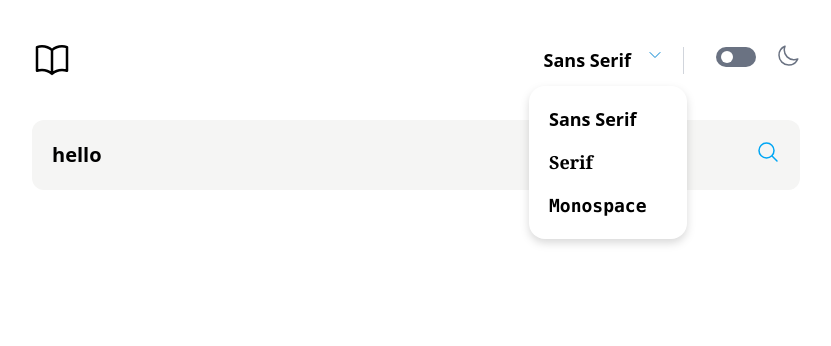
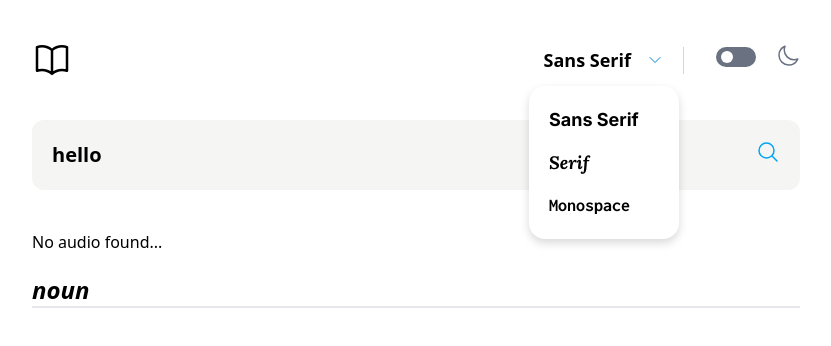
Before and after one commit to arnisha34/dictionary, a Next.js app: page / in a window 1280 px wide. Both pictures are taken after a click on the button "Sans Serif". Shown: the top 346 px of the page, without its empty margins (224-1055 px from the left). Built offline with nearby package versions, Linux system fonts and the light colour scheme; no server answers.

Commit message:
completed  audio and text section

```diff
--- a/package.json
+++ b/package.json
@@ -10,7 +10,7 @@
   },
   "dependencies": {
     "@heroicons/react": "^2.2.0",
-    "next": "15.2.1",
+    "next": "^15.2.3",
     "react": "^19.0.0",
     "react-dom": "^19.0.0"
   },
--- a/src/app/components/fonts.js
+++ b/src/app/components/fonts.js
@@ -11,7 +11,7 @@ export const Fonts = () => {
   const [isOpen, setisOpen] = useState(false)
   const [fontName, setFontName] = useState('Sans Serif')
 
-  const listItems = Object.entries(fontNames).map(([key,value]) => <li key={key} value={value} className={`${value} capitalize hover:text-sky-600`} onClick={() => {ctx.setCurrFont(value), setFontName(key), handleClick()}}>{key}</li>)
+  const listItems = Object.entries(fontNames).map(([key,value]) => <li key={key} value={value} className={`${value} capitalize hover:text-sky-600`} onClick={() => [ctx.setCurrFont(value), setFontName(key), handleClick()]}>{key}</li>)
 
   const handleClick = () => {
     setisOpen(!isOpen)
@@ -19,7 +19,7 @@ export const Fonts = () => {
 
   return(
     <div id="fontOptions" className="text-md font-bold pr-5 self-center relative min-w-[175px]">
-      <button type="button" id="current-font" className="flex justify-end cursor-pointer capitalize border-r-gray-300 border-r-1 w-full pr-5" onClick={handleClick}><span>{fontName}</span><ChevronDownIcon className="w-4 ml-4 text-sky-600"/></button>
+      <button type="button" id="current-font" className="flex justify-end items-center cursor-pointer capitalize border-r-gray-300 border-r-1 w-full pr-5" onClick={handleClick}><span>{fontName}</span><ChevronDownIcon className="w-4 ml-4 text-sky-600"/></button>
       <ul className={`${isOpen===false?'hidden':''} transition-all transition-discrete duration-300 font-option flex flex-col gap-4 bg-white mt-3 pl-5 pr-10 py-5 rounded-2xl drop-shadow-lg cursor-pointer hover:sky-600 absolute`}>
       {listItems}
       </ul>
--- a/src/app/components/meanings.js
+++ b/src/app/components/meanings.js
@@ -2,6 +2,8 @@
 
 export const Meanings = () => {
   return(
-    <p>meanings go here</p>
+    <section className="mt-5">
+      <h3 className="italic text-2xl font-bold after:border-[.5px] after:flex after:border-gray-200">noun</h3>
+    </section>
   )
 }
--- a/src/app/components/search.js
+++ b/src/app/components/search.js
@@ -8,7 +8,6 @@ export const Search = () => {
 
   const searchTerm = (e) => {
     const searchWord = e.target.value
-
     ctx.setWord(searchWord)
 
 
--- a/src/app/components/word.js
+++ b/src/app/components/word.js
@@ -1,19 +1,31 @@
-import { useContext } from "react"
+import { useContext, useRef } from "react"
 import { Context } from "../utils/context"
+import { PlayCircleIcon } from "@heroicons/react/16/solid"
 
 
 export const Word = () => {
 
   const ctx = useContext(Context)
 
-  console.log(ctx.result)
+  const audioRef = useRef(null)
 
-  const phonetic = ctx.result.phonetics?.map(info => info.text)
+  const phonetic = ctx.wordData?.phonetics?.find(p => p.text&&p.audio)
 
   return(
     <div>
-      <h1 className="font-bold text-7xl">{ctx.result.word}</h1>
-      <p className="text-sky-500 text-2xl font-medium">{phonetic}</p>
+     {phonetic ?
+        <div className="flex justify-between">
+          <div>
+            <h1 className="font-bold text-6xl">{ctx.wordData?.word}</h1>
+            <p className="font-medium text-3xl text-sky-500 my-2">{phonetic.text}</p>
+          </div>
+          <button
+            type="button" className="w-[80px] cursor-pointer" onClick={() => audioRef.current?.play()}>
+            <PlayCircleIcon className="text-sky-500"/>
+          </button>
+          <audio ref={audioRef} src={phonetic?.audio} type="audio/mpeg" />
+        </div> : <p>No audio found...</p>
+      }
     </div>
   )
 }
--- a/src/app/globals.css
+++ b/src/app/globals.css
@@ -1,6 +1,6 @@
+@import url('https://fonts.googleapis.com/css2?family=Inconsolata:wdth,wght@50..200,200..900&family=Inter:opsz,wght@14..32,100..900&family=Lora:ital,wght@1,400..700&display=swap');
 @import "tailwindcss";
 
-@custom-variant dark (&:where(.dark, .dark *));
 
 
 /*:root {
@@ -22,6 +22,10 @@
   }
 }
 
+.dark{
+  background: #000;
+}
+
 /*body {
   background: var(--background);
   color: var(--foreground);
--- a/src/app/page.tsx
+++ b/src/app/page.tsx
@@ -1,30 +1,37 @@
 'use client'
-import { SetStateAction, use, useEffect, useState } from 'react';
+import { useEffect, useState } from 'react';
 import { Header } from './components/header'
 import { Search } from './components/search'
 import { Word } from './components/word'
+import { Meanings } from './components/meanings'
 import { Context } from './utils/context'
 
 export default function Home() {
 
   const [currFont, setCurrFont] = useState("")
   const [isChecked, setIsChecked] = useState(false)
-  const [result, setResult] = useState({})
+  const [wordData, setWordData] = useState(null)
   const [word, setWord] = useState('hello')
   // const [meaning, setMeaning] = useState('')
 
   useEffect(() => {
     fetch(`https://api.dictionaryapi.dev/api/v2/entries/en/${word}`)
     .then(res => res.json())
-    .then(data => {setResult(data[0])})
-  },[])
+    .then(data => setWordData(data[0]))
+    .catch(error => console.error("Error fetching data:", error));
+  },[word])
+
+  console.log(wordData)
 
   return (
-    <Context.Provider value={{currFont, setCurrFont, isChecked, setIsChecked, result, setResult, word, setWord}}>
-      <div className={`${currFont} w-3xl mx-auto pt-10 ${isChecked === true? "dark:black":""}`}>
-        <Header />
-        <Search />
-        <Word />
+    <Context.Provider value={{currFont, setCurrFont, isChecked, setIsChecked, wordData, setWordData, word, setWord}}>
+      <div className={`wrapper ${isChecked === true? "dark":""}`}>
+        <div className={`${currFont} max-w-3xl min-w-[320px] mx-auto pt-10`}>
+          <Header />
+          <Search />
+          <Word />
+          <Meanings />
+        </div>
       </div>
     </Context.Provider>
   );
--- a/src/app/utils/fontNames.js
+++ b/src/app/utils/fontNames.js
@@ -1,5 +1,5 @@
 export const fontNames = {
-  "Sans Serif": 'font-sans',
-  Serif: 'font-serif',
-  Monospace: 'font-mono'
+  "Sans Serif": 'font-[Inter]',
+  Serif: 'font-[Lora]',
+  Monospace: 'font-[Inconsolata]'
 }
```
Also changed, not shown: 1 other file (tests, documents, lock files or other folders).
